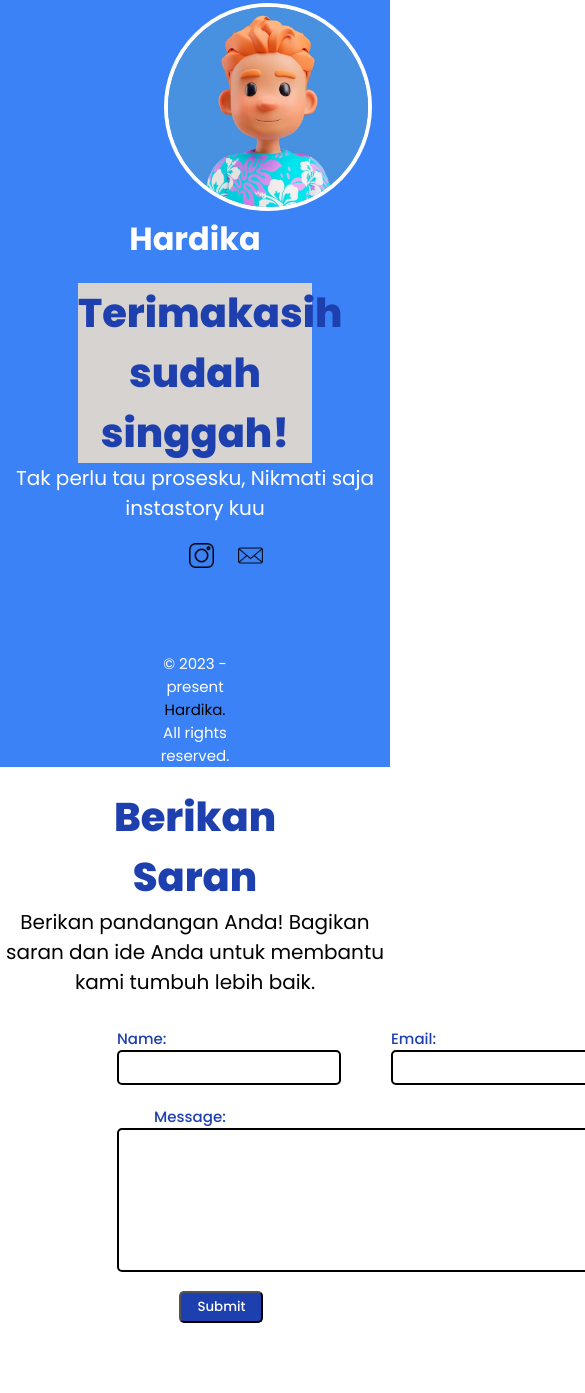
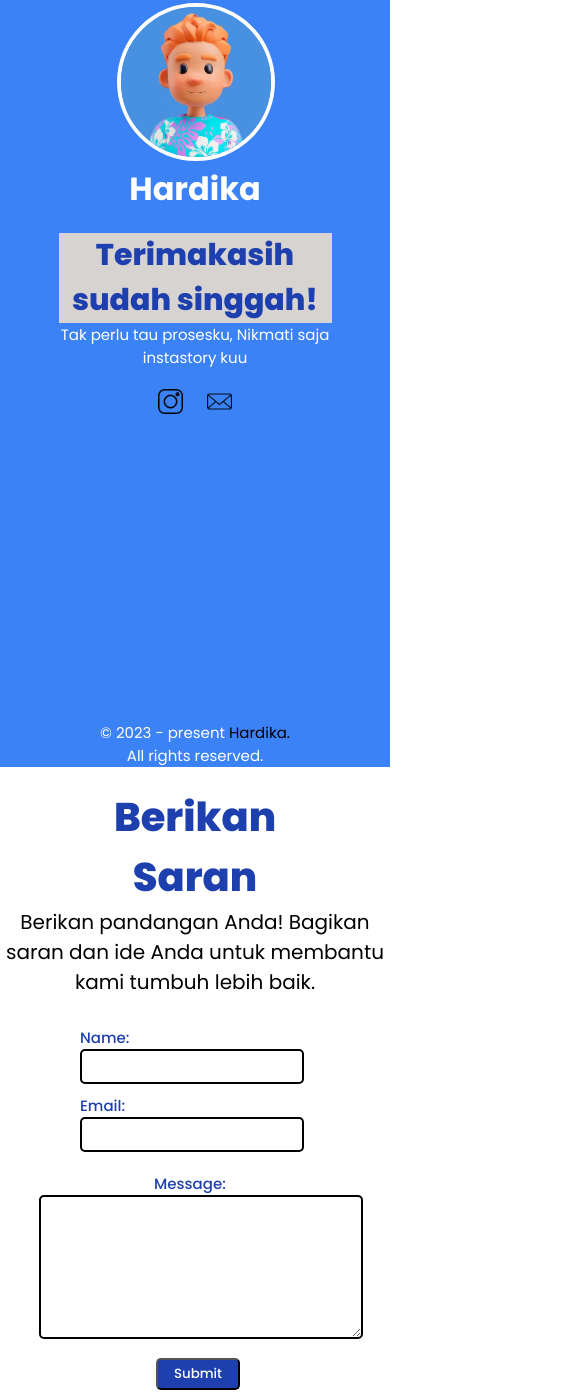
Before and after one commit to ltdcka/first, a plain HTML site: page index.html in a window 390 px wide. Shown: the part 77-1470 px from the top of the page, 585 px wide, since content can reach past the window. Drawn offline with Linux system fonts and the light colour scheme.

Commit message:
add mobile design

```diff
--- a/style.css
+++ b/style.css
@@ -206,3 +206,56 @@ button {
 button:hover {
   background-color: #000;
 }
+
+/* tampilan mobile */
+@media (max-width: 640px) {
+  .profile img {
+    width: 150px;
+    height: 150px;
+    margin-left: 30%;
+    margin-right: 30%;
+  }
+
+  .body-text .head {
+    font-size: 30px;
+    width: 70%;
+    margin-left: 15%;
+    margin-right: 15%;
+  }
+
+  .body-text .body {
+    font-size: 15px;
+    margin-left: 7%;
+    margin-right: 7%;
+  }
+
+  .sosmed {
+    margin: 20px 38%;
+  }
+
+  .footer {
+    left: 10%;
+    right: 10%;
+  }
+
+  #suggestionForm .input {
+    width: 200px;
+    left: 30%;
+    flex-direction: column;
+  }
+
+  .message {
+    left: 0px;
+    right: 100px;
+  }
+
+  .message textarea {
+    width: 300px;
+    left: 10%;
+    right: 10%;
+  }
+
+  button {
+    margin: 0 40%;
+  }
+}
```
